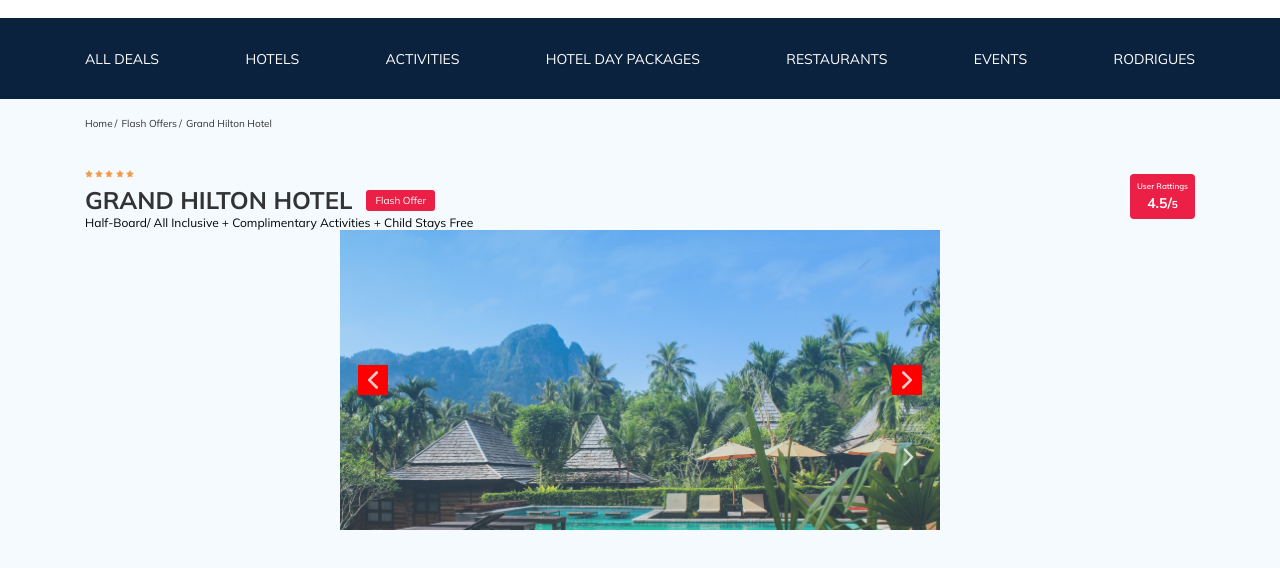
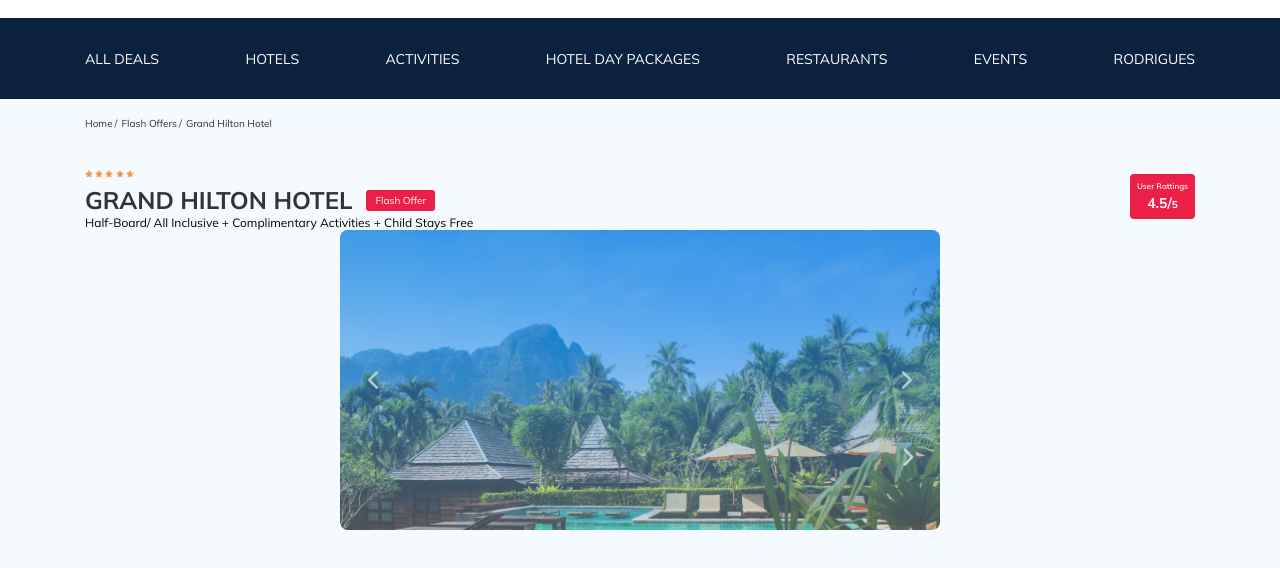
Before and after one commit to Fomin-Anatolii/tour-plan, a plain HTML site: page index.html in a window 1280 px wide. Shown: the part 102-670 px from the top of the page. Drawn offline with Linux system fonts and the light colour scheme.

Commit message:
create: linear for swiper-container

```diff
--- a/sass/blocks/_hotel.sass
+++ b/sass/blocks/_hotel.sass
@@ -57,20 +57,32 @@
   width: 600px
   height: 300px
   position: relative
+  border-radius: 8px
+  &::after
+    content: ''
+    position: absolute
+    width: 100%
+    height: 100%
+    top: 0
+    bottom: 0
+    right: 0
+    left: 0
+    z-index: 10
+    background: linear-gradient(180deg, rgba(0, 122, 223, 0.48) 0%, rgba(255, 255, 255, 0.128) 100%)
 .slider
   &-button
     position: absolute
     top: 50%
     transform: translateY(-50%)
-    z-index: 99
+    z-index: 9
     width: 30px
     height: 30px
     border: none
-    background-color: red
     cursor: pointer
     background-repeat: no-repeat
     background-position: center
     background-size: 10px
+    background-color: transparent
     &-next
       right: 18px
       background-image: url(../img/chevron-next.svg)
```
Also changed, not shown: css/style.css, 1 other file.
